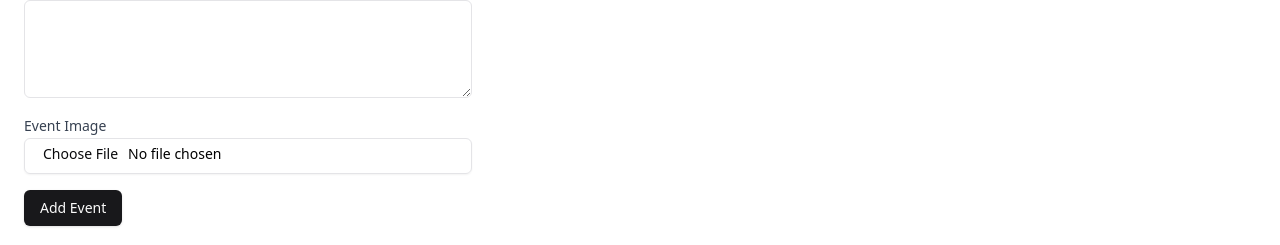
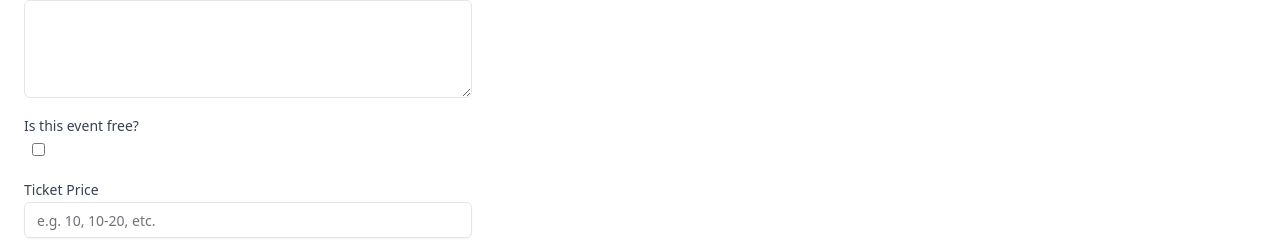
Before and after one commit to sandaru3n/FestFinder, a Next.js app in the folder frontend/: page /add-event in a window 1280 px wide. Shown: the part 707-952 px from the top of the page. Built offline with nearby package versions, Linux system fonts and the light colour scheme; no server answers.

Commit message:
Added Ticket Price

```diff
--- a/frontend/src/app/add-event/page.tsx
+++ b/frontend/src/app/add-event/page.tsx
@@ -19,6 +19,8 @@ export default function AddEventPage() {
   const [error, setError] = useState("");
   const [image, setImage] = useState<File | null>(null);
   const router = useRouter();
+  const [isFree, setIsFree] = useState(false);
+  const [ticketPrice, setTicketPrice] = useState("");
 
   const categories = [
     "Business & Professional",
@@ -48,6 +50,8 @@ export default function AddEventPage() {
       formData.append("city", city);
       formData.append("organizedBy", organizedBy);
       formData.append("category", category);
+      formData.append("is_free", isFree ? "true" : "false");
+      formData.append("ticket_price", isFree ? "Free" : ticketPrice);
       if (image) {
         formData.append("image", image);
       }
@@ -169,6 +173,32 @@ export default function AddEventPage() {
           />
         </div>
         <div>
+          <Label htmlFor="isFree">Is this event free?</Label>
+          <input
+            id="isFree"
+            type="checkbox"
+            checked={isFree}
+            onChange={e => {
+              setIsFree(e.target.checked);
+              if (e.target.checked) setTicketPrice("Free");
+              else setTicketPrice("");
+            }}
+            className="ml-2"
+          />
+        </div>
+        <div>
+          <Label htmlFor="ticketPrice">Ticket Price</Label>
+          <Input
+            id="ticketPrice"
+            type="text"
+            value={isFree ? "Free" : ticketPrice}
+            onChange={e => setTicketPrice(e.target.value)}
+            disabled={isFree}
+            placeholder="e.g. 10, 10-20, etc."
+            required={!isFree}
+          />
+        </div>
+        <div>
           <Label htmlFor="image">Event Image</Label>
           <Input
             id="image"
--- a/frontend/src/app/edit-event/[eventId]/page.tsx
+++ b/frontend/src/app/edit-event/[eventId]/page.tsx
@@ -19,7 +19,7 @@ export default function EditEventPage() {
   const [loading, setLoading] = useState(true);
   const [error, setError] = useState("");
   const [image, setImage] = useState<File | null>(null);
-  const [currentEvent, setCurrentEvent] = useState<{ _id: string; name: string; start: { local: string }; venue: { name: string; address: { localized_address_display: string } }; logo?: { url: string }; description?: string; category?: { name: string }; organizedBy?: string } | null>(null);
+  const [currentEvent, setCurrentEvent] = useState<{ _id: string; name: string; start: { local: string }; venue: { name: string; address: { localized_address_display: string } }; logo?: { url: string }; description?: string; category?: { name: string }; organizedBy?: string; is_free?: boolean; ticket_price?: string } | null>(null);
   const router = useRouter();
   const params = useParams();
   const eventId = params.eventId as string;
@@ -32,6 +32,8 @@ export default function EditEventPage() {
     "Food & Drink"
   ];
   const [category, setCategory] = useState("");
+  const [isFree, setIsFree] = useState(false);
+  const [ticketPrice, setTicketPrice] = useState("");
 
   useEffect(() => {
     const fetchEvent = async () => {
@@ -61,6 +63,8 @@ export default function EditEventPage() {
         setCity(data.venue.address.localized_address_display?.split(", ")[0] || "");
         setOrganizedBy(data.organizedBy || "");
         setCategory(data.category?.name || "");
+        setIsFree(data.is_free || false);
+        setTicketPrice(data.ticket_price || (data.is_free ? "Free" : ""));
       } catch (err: unknown) {
         if (err instanceof Error) setError(err.message);
         else setError("Failed to fetch event");
@@ -91,6 +95,8 @@ export default function EditEventPage() {
       formData.append("city", city);
       formData.append("organizedBy", organizedBy);
       formData.append("category", category);
+      formData.append("is_free", isFree ? "true" : "false");
+      formData.append("ticket_price", isFree ? "Free" : ticketPrice);
       if (image) {
         formData.append("image", image);
       }
@@ -219,6 +225,32 @@ export default function EditEventPage() {
             </select>
           </div>
           <div>
+            <Label htmlFor="isFree">Is this event free?</Label>
+            <input
+              id="isFree"
+              type="checkbox"
+              checked={isFree}
+              onChange={e => {
+                setIsFree(e.target.checked);
+                if (e.target.checked) setTicketPrice("Free");
+                else setTicketPrice("");
+              }}
+              className="ml-2"
+            />
+          </div>
+          <div>
+            <Label htmlFor="ticketPrice">Ticket Price</Label>
+            <Input
+              id="ticketPrice"
+              type="text"
+              value={isFree ? "Free" : ticketPrice}
+              onChange={e => setTicketPrice(e.target.value)}
+              disabled={isFree}
+              placeholder="e.g. 10, 10-20, etc."
+              required={!isFree}
+            />
+          </div>
+          <div>
             <Label htmlFor="eventDescription">About This Event</Label>
             <Textarea
               id="eventDescription"
--- a/frontend/src/app/event/[eventId]/page.tsx
+++ b/frontend/src/app/event/[eventId]/page.tsx
@@ -26,6 +26,7 @@ type Event = {
   category?: { name?: string };
   logo?: { url?: string };
   organizer?: { name?: string; logo?: string };
+  ticket_price?: string;
 };
 
 export default function EventDetailsPage() {
@@ -224,8 +225,7 @@ export default function EventDetailsPage() {
         <aside className="w-full md:w-80 flex-shrink-0 md:sticky md:top-24 h-fit">
           <div className="bg-white border border-slate-200 rounded-xl shadow p-6 mb-6">
             <div className="mb-4">
-              <div className="text-2xl font-bold mb-1">{event.is_free ? "Free" : `$${event.ticket_availability?.minimum_ticket_price?.major_value}`}</div>
-              <div className="text-slate-500 text-sm">{event.ticket_availability?.has_available_tickets ? "Tickets available" : "Sold out"}</div>
+              <div className="text-2xl font-bold mb-1">{event.ticket_price || (event.is_free ? "Free" : "")}</div>
             </div>
             <Button className="w-full mb-2" size="lg">
               <ExternalLink className="w-4 h-4 mr-2" />
```
Also changed, not shown: 3 other files (tests, documents, lock files or other folders).
